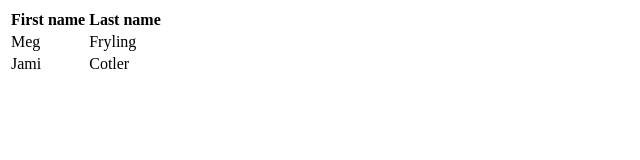
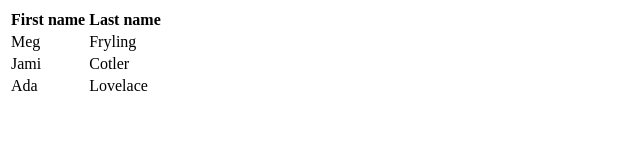
Before and after one commit to esvraka/esvraka.github.io, a plain HTML site: page index.html in a window 1280 px wide. Shown: the whole page, without its empty margins (0-640 px from the left). Drawn offline with Linux system fonts and the light colour scheme.

Commit message:
Fixed the bug that was reported by incident #1234

```diff
--- a/index.html
+++ b/index.html
@@ -19,6 +19,10 @@
     <td>Jami</td>
     <td>Cotler</td>
   </tr>
+    <tr>
+    <td>Ada</td>
+    <td>Lovelace</td>
+  </tr>
 </table>
 </body>
 </html>
```
